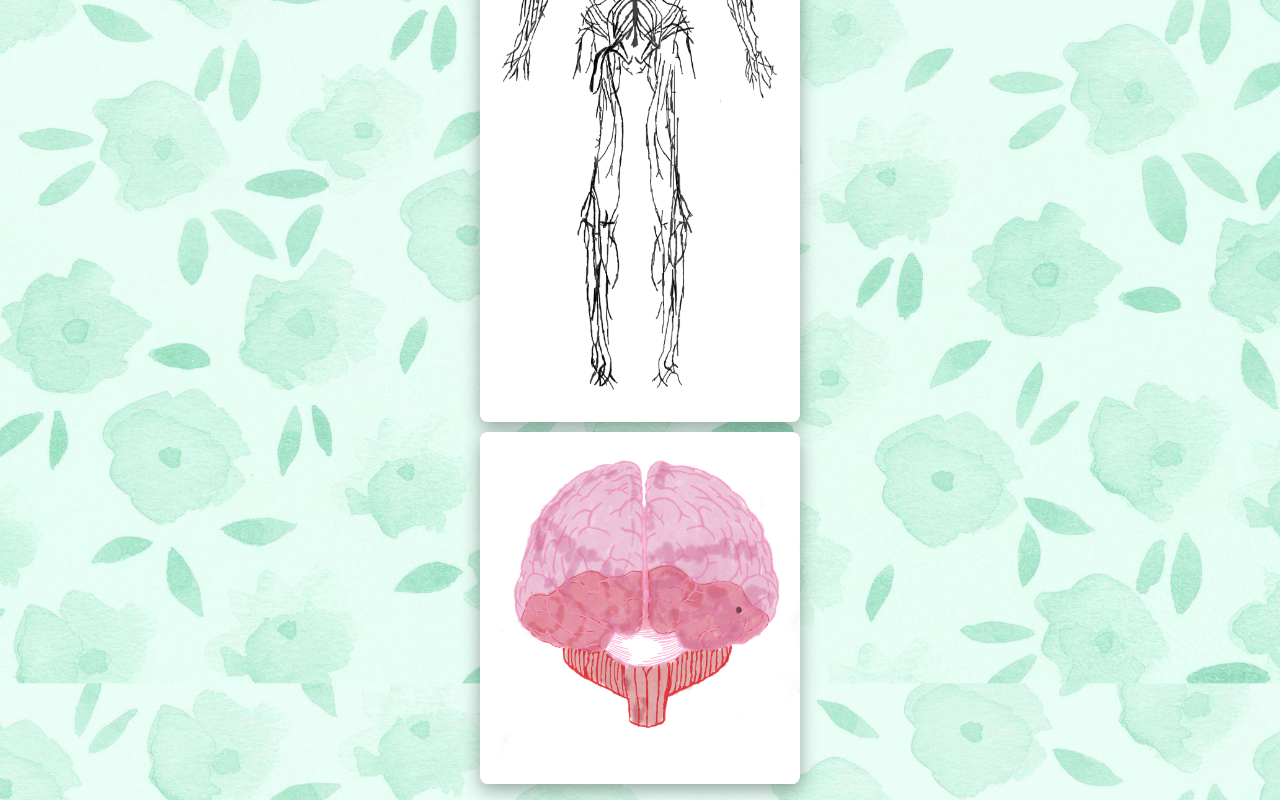
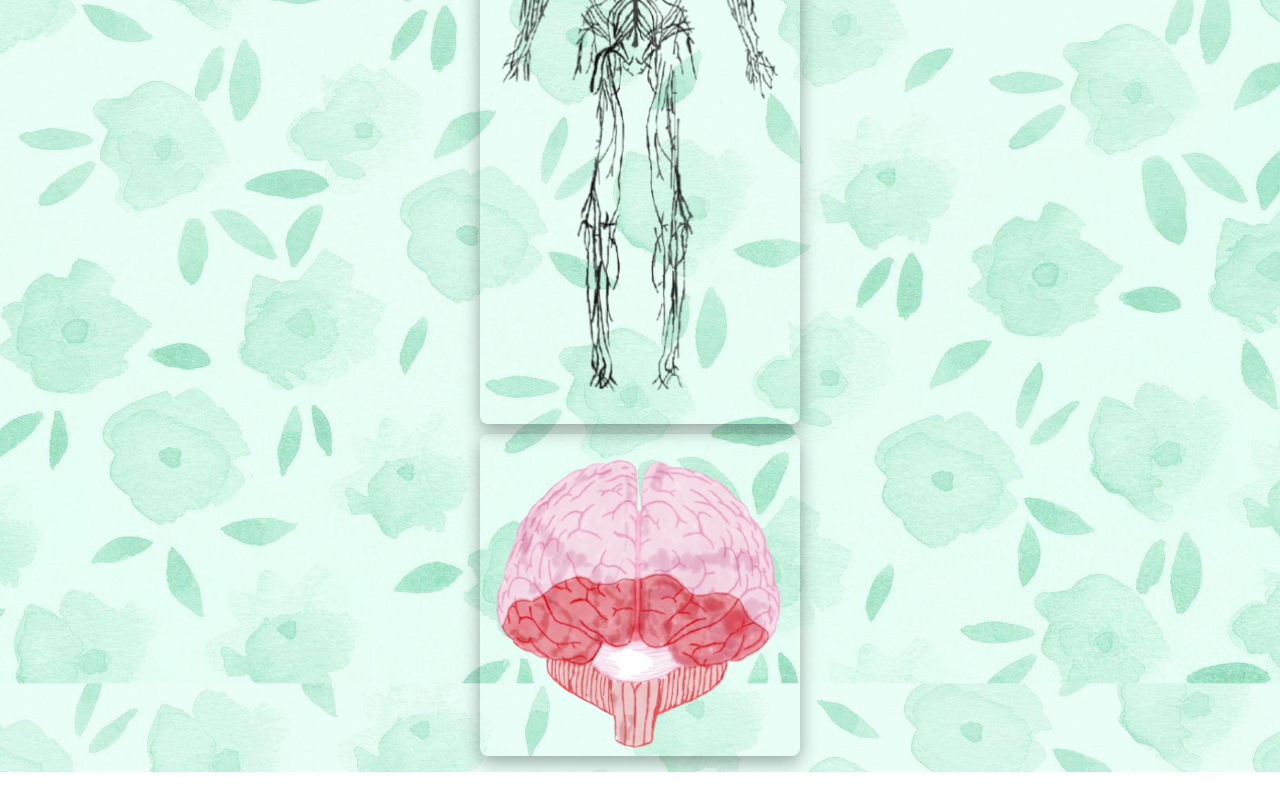
Before and after one commit to TK-Linh/FA25-Group15, a plain HTML site: page Project/systems/Brain/brian.html in a window 1280 px wide. Shown: the part 918-1718 px from the top of the page. After the commit the page ends 1690 px from the top, so only its background shows below. Drawn offline with Linux system fonts and the light colour scheme.

Commit message:
Update brian.html
updated the links to the transparent images - will need to remove older versions to avoid confusion, working on that from my end (JS)

```diff
--- a/Project/systems/Brain/brian.html
+++ b/Project/systems/Brain/brian.html
@@ -86,10 +86,10 @@
 
   <!-- Organ images will go here when you add them -->
   <div class="organ-container">
-    <img src="../../images/Brain.jpeg" alt="Brain" class="organ-image main-organ">
+    <img src="../../images/brain(before) (1).png" alt="Brain" class="organ-image main-organ">
     <div class="stacked">
-      <img src="../../images/NervousSystem.jpeg" alt="Nervous" class="organ-image stacked-top">
-      <img src="../../images/Prefrontal.jpeg" alt="Prefrontal" class="organ-image stacked-bottom">
+      <img src="../../images/nervousSystem (2).png" alt="Nervous" class="organ-image stacked-top">
+      <img src="../../images/prefrontal(impacted).png" alt="Prefrontal" class="organ-image stacked-bottom">
     </div>
   </div>
       <div id  = "info"></div>
```
